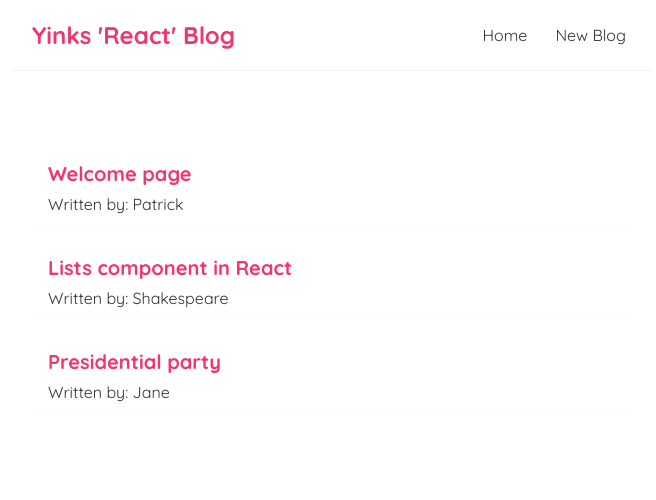
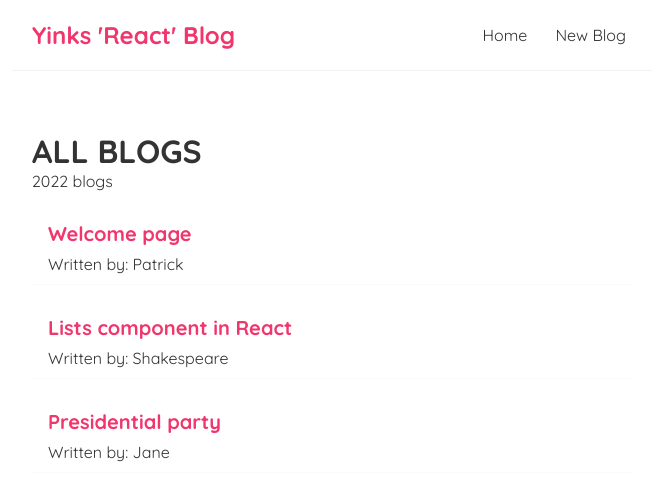
Before and after one commit to asyinka/react-blog, a React (Create React App) app: page / in a window 1280 px wide. Shown: the top 500 px of the page, without its empty margins (308-964 px from the left). Built offline with nearby package versions, Linux system fonts and the light colour scheme.

Commit message:
using props in React

```diff
--- a/src/Home.js
+++ b/src/Home.js
@@ -1,4 +1,5 @@
 import { useState } from "react";
+import BlogList from "./ListComponent";
 
 const Home = () => {
   const [blogs, setBlogs] = useState([
@@ -24,12 +25,7 @@ const Home = () => {
 
   return (
     <div className="home">
-      {blogs.map((blog) => (
-        <div className="blog-preview" key={blog.id}>
-          <h2>{blog.title}</h2>
-          <p> Written by: {blog.author}</p>
-        </div>
-      ))}
+      <BlogList blogs={blogs} title="ALL BLOGS" year={2022} />
     </div>
   );
 };
--- /dev/null
+++ b/src/ListComponent.js
@@ -0,0 +1,20 @@
+const BlogList = (props) => {
+  const blogs = props.blogs;
+  const year = props.year;
+  const title = props.title;
+
+  return (
+    <div className="blog-list">
+      <h1> {title} </h1>
+      <p> {year} blogs </p>
+      {blogs.map((blog) => (
+        <div className="blog-preview" key={blog.id}>
+          <h2>{blog.title}</h2>
+          <p> Written by: {blog.author}</p>
+        </div>
+      ))}
+    </div>
+  );
+};
+
+export default BlogList;
```
